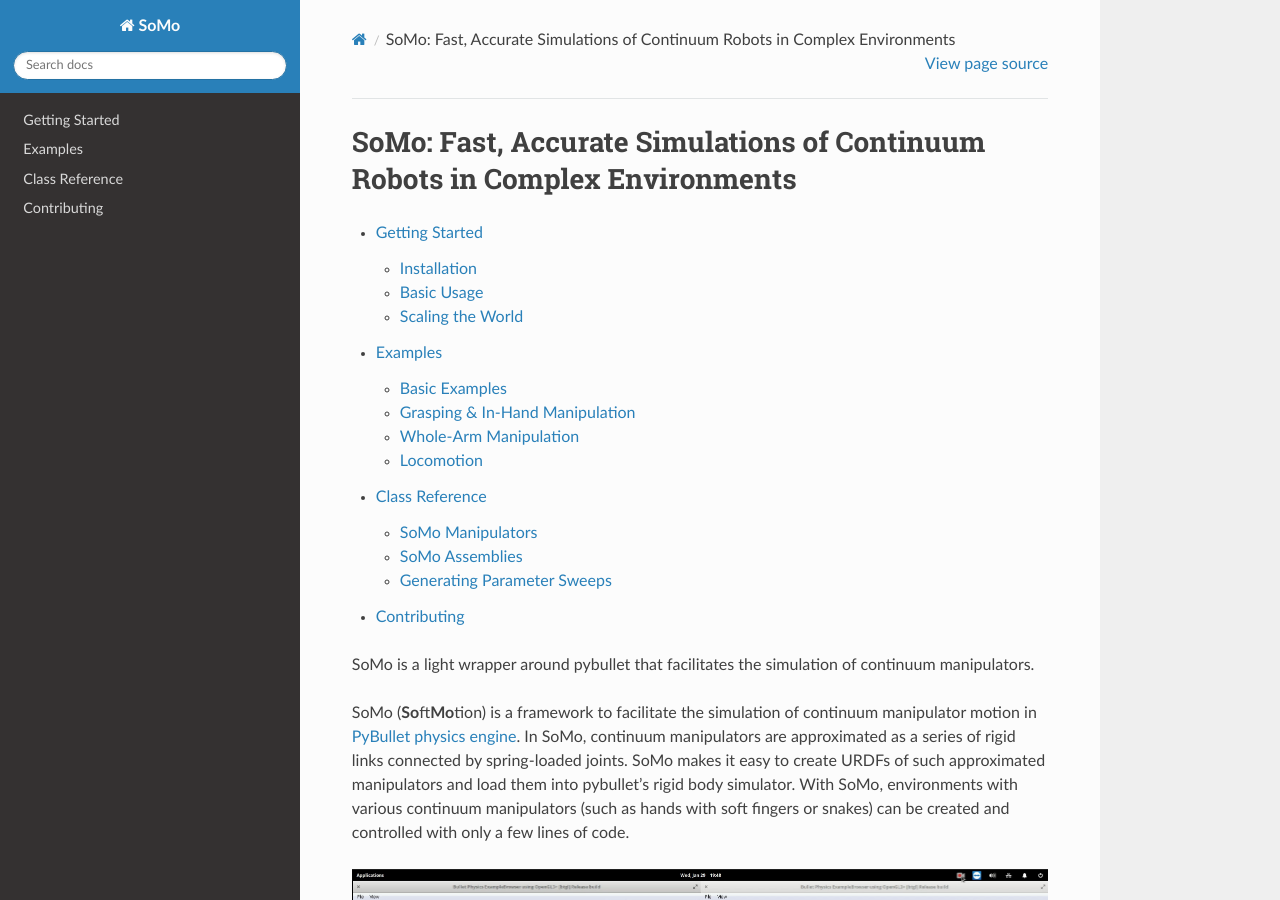
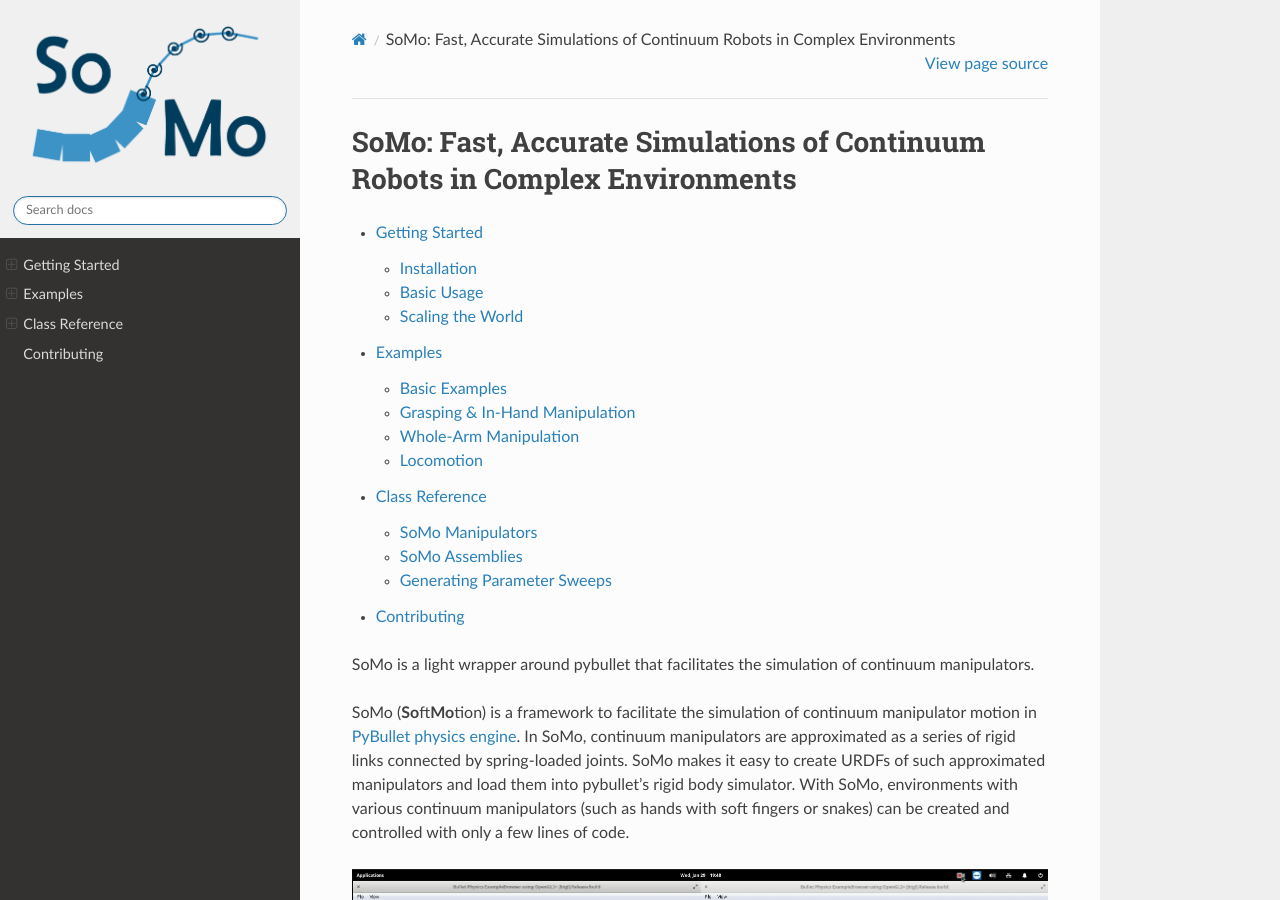
Before and after one commit to GrauleM/somo, a Sphinx documentation site: the page built from docs/index.rst, in a window 1280 px wide and 900 px high. Built offline with Sphinx 7.4.7 and the Read the Docs theme 2.0.0, drawn with Linux system fonts in a browser that asks for light colours.

Commit message:
added logo and several visual tweaks

```diff
--- a/docs/conf.py
+++ b/docs/conf.py
@@ -68,6 +68,14 @@
 #
 html_theme = 'sphinx_rtd_theme'
 
+html_logo = "img/logo.png"
+html_theme_options = {
+    'logo_only': True,
+    'collapse_navigation': False,
+    'sticky_navigation': True,
+    'style_nav_header_background': '#f0f0f0',
+}
+
 # Add any paths that contain custom static files (such as style sheets) here,
 # relative to this directory. They are copied after the builtin static files,
 # so a file named "default.css" will overwrite the builtin "default.css".
```
Also changed, not shown: docs/img/logo.png (added), docs/img/rubiks_cross_new_wide_crop.jpg (added).
